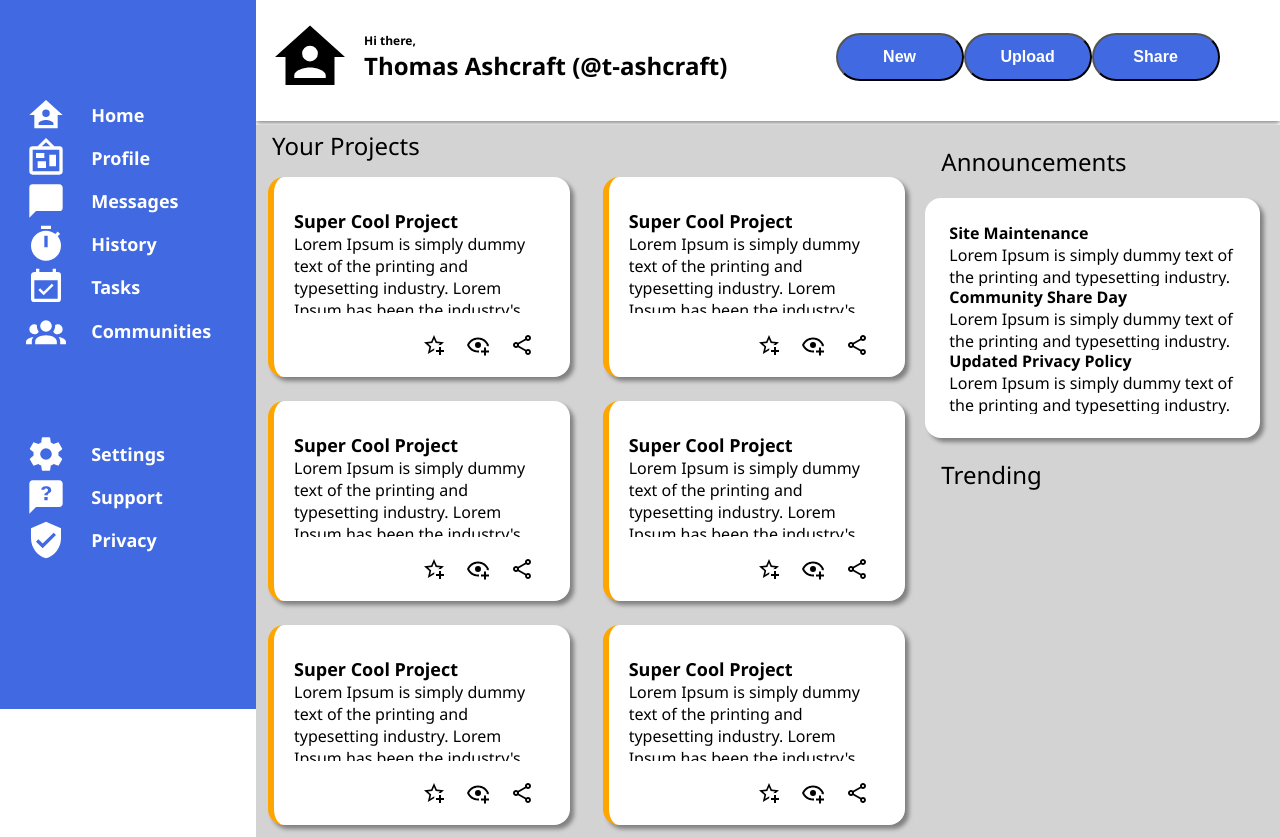
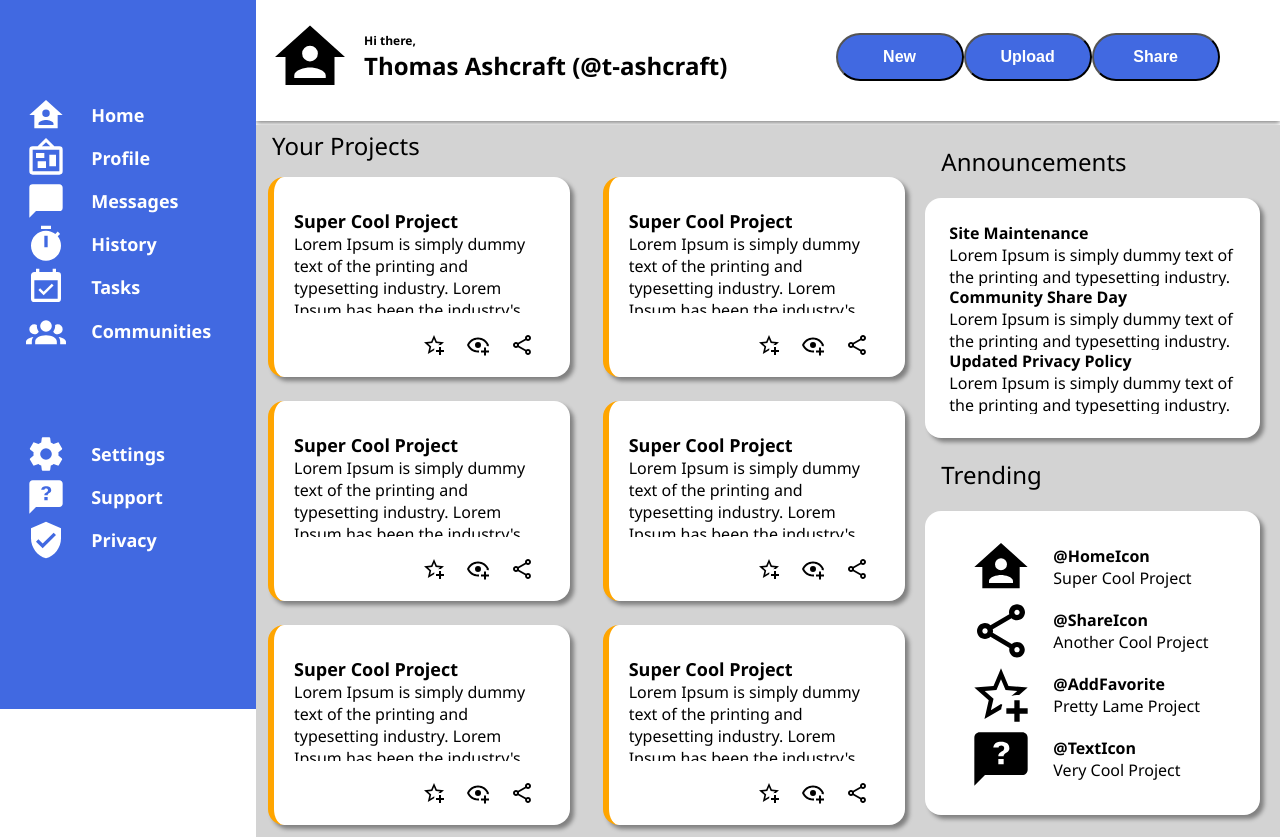
Before and after one commit to t-ashcraft/dashboard, a plain HTML site: page index.html in a window 1280 px wide. Shown: the part 91-928 px from the top of the page. Drawn offline with Linux system fonts and the light colour scheme.

Commit message:
add trending section, finish design

```diff
--- a/index.html
+++ b/index.html
@@ -158,7 +158,34 @@
                 </div>
                 <h2>Trending</h2>
                 <div class="trending">
-
+                    <div class="profile">
+                        <img src="home-account.svg" alt="" class="profilepic">
+                        <div class="profileinfo">
+                            <div class="handle">@HomeIcon</div>
+                            <div class="profiledesc">Super Cool Project</div>
+                        </div>
+                    </div>
+                    <div class="profile">
+                        <img src="share-variant-outline.svg" alt="" class="profilepic">
+                        <div class="profileinfo">
+                            <div class="handle">@ShareIcon</div>
+                            <div class="profiledesc">Another Cool Project</div>
+                        </div>
+                    </div>
+                    <div class="profile">
+                        <img src="star-plus-outline.svg" alt="" class="profilepic">
+                        <div class="profileinfo">
+                            <div class="handle">@AddFavorite</div>
+                            <div class="profiledesc">Pretty Lame Project</div>
+                        </div>
+                    </div>
+                    <div class="profile">
+                        <img src="message-question.svg" alt="" class="profilepic">
+                        <div class="profileinfo">
+                            <div class="handle">@TextIcon</div>
+                            <div class="profiledesc">Very Cool Project</div>
+                        </div>
+                    </div>
                 </div>
             </div>
         </div>
--- a/style.css
+++ b/style.css
@@ -237,3 +237,37 @@ h2 {
 .announcement>.title {
     font-weight: bold;
 }
+
+.trending {
+    border-radius: 1rem;
+    background-color: white;
+    padding:24px;
+    box-shadow: 4px 4px 4px gray;
+    display:flex;
+    flex-direction:column;
+    justify-content: space-between;
+
+}
+.profile>img {
+    width:4rem;
+    height:auto;
+    margin-left:20px;
+}
+
+.profile {
+    display:flex;
+    flex-direction: row;
+    max-height: 8vh;
+    align-items:center;
+
+}
+
+.profile>.profileinfo {
+    display:flex;
+    flex-direction: column;
+    margin-left:20px;
+
+}
+.profileinfo>.handle {
+    font-weight:bold;
+}
```
